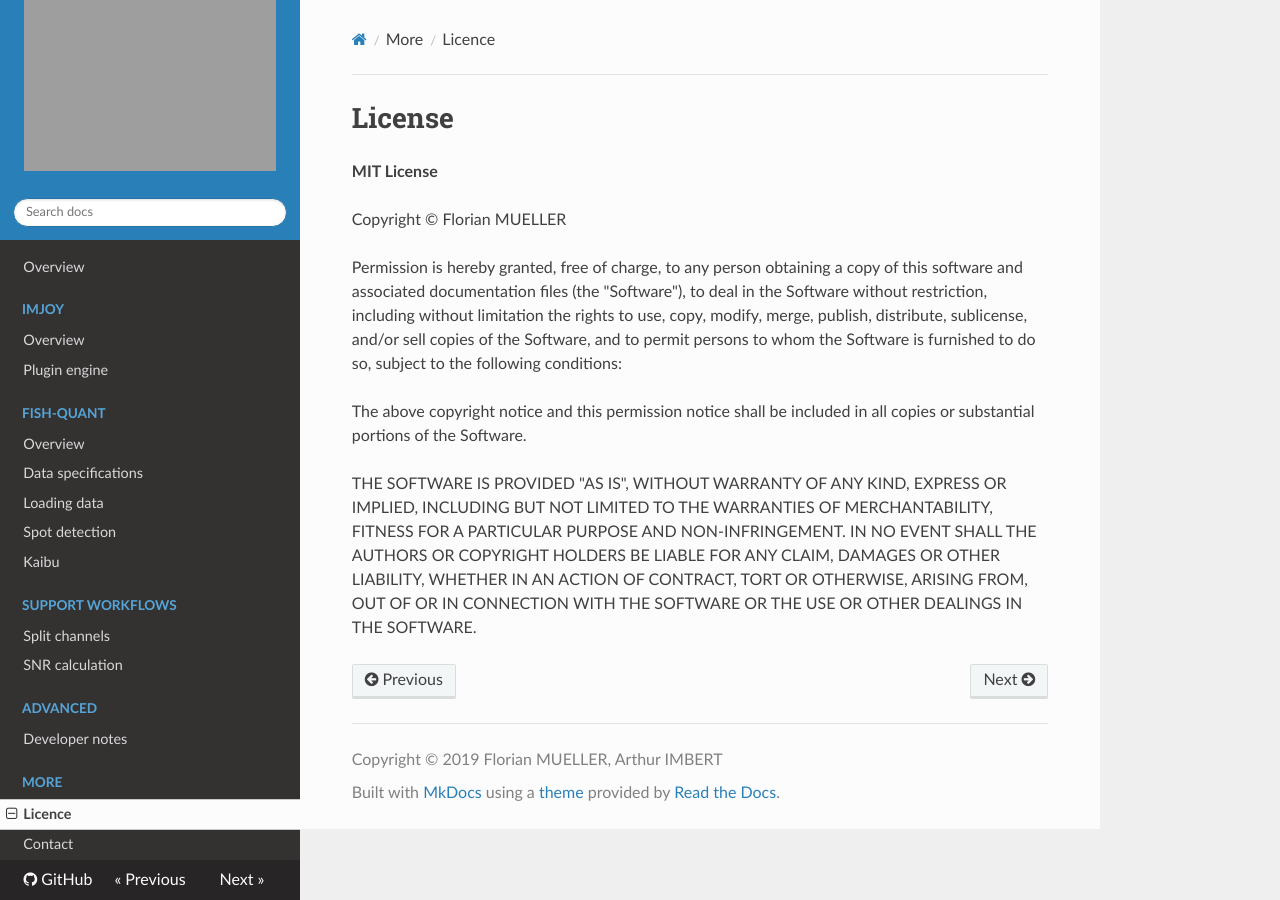
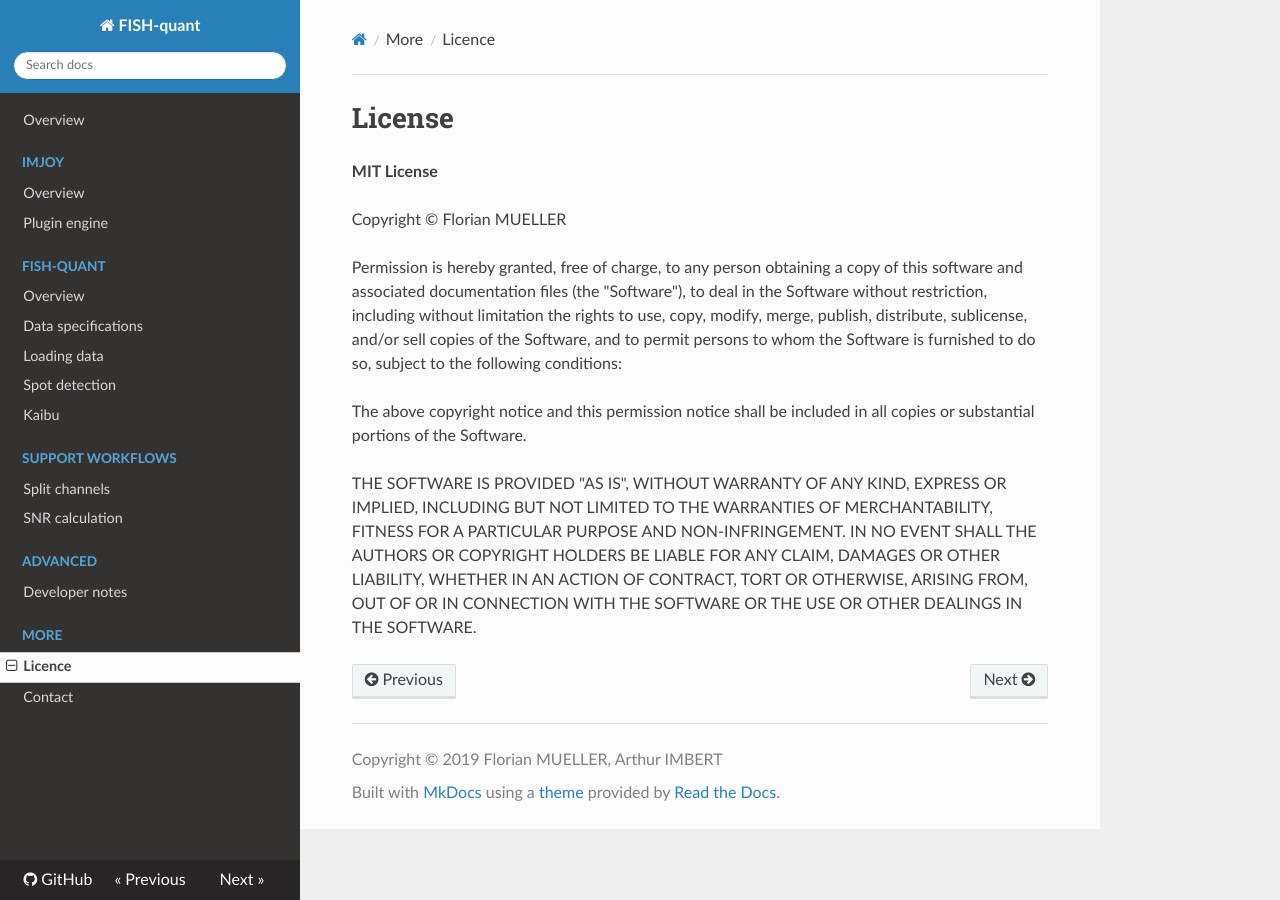
Before and after one commit to fish-quant/fq-imjoy, an MkDocs documentation site: the page built from docs/licence.md, in a window 1280 px wide. Built offline with MkDocs 1.6.1, drawn with Linux system fonts in a browser that asks for light colours; nearby versions of some CDN libraries.

Commit message:
Update mkdocs.yml

```diff
--- a/mkdocs.yml
+++ b/mkdocs.yml
@@ -35,8 +35,8 @@ theme:
     text: Roboto
     code: Roboto Mono
   favicon: /img/icons8-eukaryotic-cells-filled-100.png
-  logo:
-    icon: wb_sunny
+#   logo:
+#     icon: wb_sunny
 
 # Customization
 extra:
```
